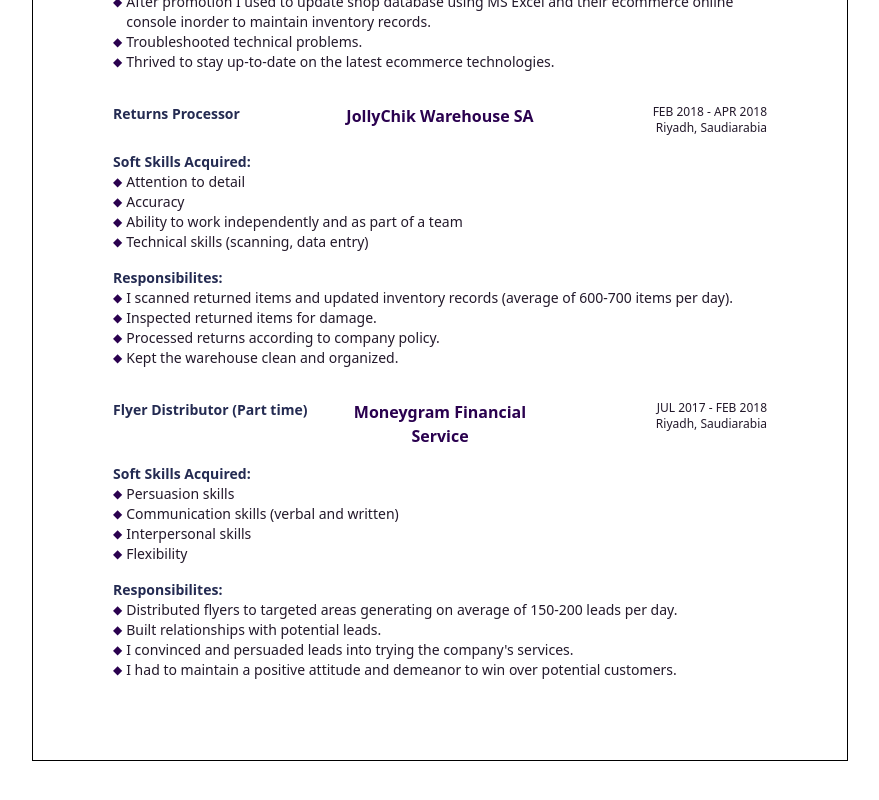
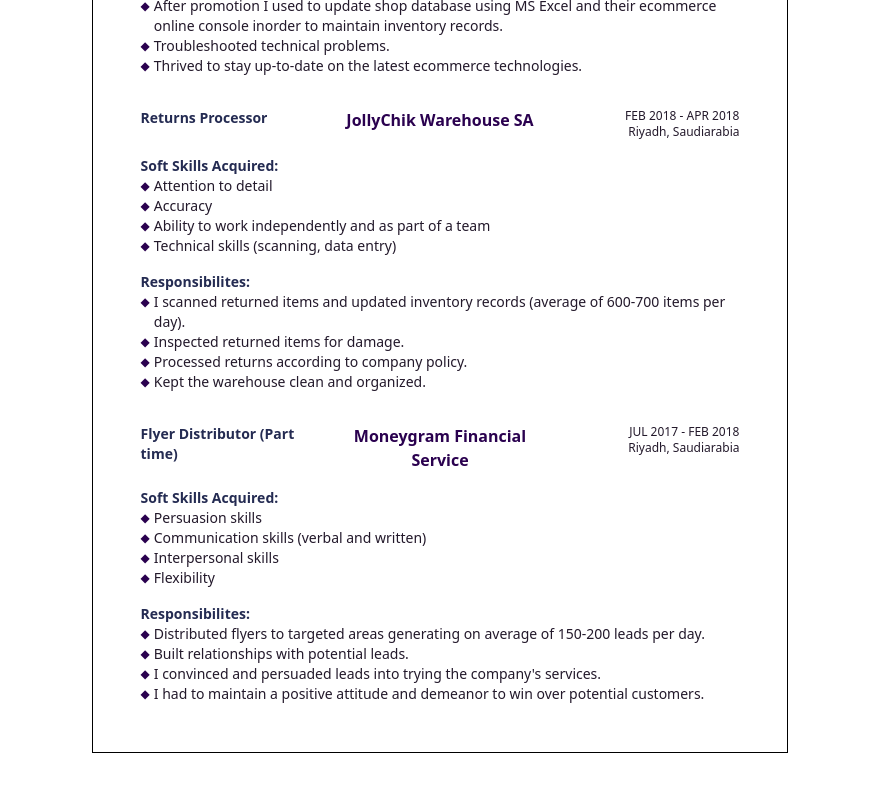
Before and after one commit to webdevsk/next-resume, a React (Vite) app: page / in a window 1280 px wide. Shown: the part 968-1768 px from the top of the page, without its empty margins (200-1079 px from the left). Built offline with nearby package versions, Linux system fonts and the light colour scheme.

Commit message:
Massive changes in styles inorder to fix puppeteer print pdf

```diff
--- a/src/App.jsx
+++ b/src/App.jsx
@@ -24,7 +24,10 @@ function App() {
         </div>
       )}
       <div id={!printMode ? "pdf-container" : ""}>
-        <div id="pdf">
+        <div
+          id="pdf"
+          className="mx-auto my-4 border border-black p-[--pdf-margin] print:mx-0 print:my-0 print:border-none print:p-0"
+        >
           <Template1 printMode={printMode} />
         </div>
       </div>
--- a/src/index.css
+++ b/src/index.css
@@ -4,33 +4,31 @@
 
 /* pdf.print does not take pdf css margin into account. It will add a margin around the printable area if given inside @page declaration.
 So
-For web: Give padding to parent of pdf
+For web: Give padding to pdf but disable it using @media print
 For print: Give margin inside @page declaration
-And negate them twice from pdf initial width and height*/
+And negate them twice from pdf initial width*/
+
+/* @pdf property and values have to be raw static css. So use same margin in both --pdf-margin and @page margin manually */
+:root {
+  --pdf-margin: 3em;
+}
 
 @page {
-  size: letter portrait;
-  margin: 5rem;
-  /* @apply  */
-}
-
-#pdf-container {
-  /* height: 1056px; */
-  max-width: 816px;
-  padding: 5rem;
-  width: 100%;
-  @apply border border-theme bg-white p-8 md:p-20;
+  size: A4 portrait;
+  margin: 3em;
 }
 
 #pdf {
-  /* height: calc(1056px - 5rem * 2); */
-  max-width: calc(816px - 5rem * 2);
+  max-width: calc(210mm - 0.2mm - var(--pdf-margin) * 2);
   width: 100%;
   @apply bg-white [&_a:hover]:underline;
 }
 
+/* puppeteer headless chrome's print screen is weird. The viewport is under 600px and media queries wont work. Giving viewport size in puppeteer settings will only take effect in normal browser mode, but not in print mode. So write initial styles for pdf view then use @media(max-width: 500px) or max-[500px]:propery-value in Tailwind for mobile view when browsing. @media 600px or above screen styles will be ineffective in print mode.*/
+
 @layer base {
   body {
+    @apply print:bg-white;
   }
   h1,
   h2,
@@ -63,31 +61,31 @@ And negate them twice from pdf initial width and height*/
   }
 
   h1 {
-    @apply text-3xl md:text-4xl;
+    @apply text-4xl max-[500px]:text-3xl;
   }
 
   h2 {
-    @apply text-xl md:text-2xl;
+    @apply text-2xl max-[500px]:text-xl;
   }
 
   h3 {
-    @apply text-lg md:text-xl;
+    @apply text-xl max-[500px]:text-lg;
   }
 
   h4 {
-    @apply text-base md:text-lg;
+    @apply text-lg max-[500px]:text-base;
   }
 
   h5 {
-    @apply text-sm md:text-base;
+    @apply text-base max-[500px]:text-sm;
   }
 
   h6 {
-    @apply text-xs md:text-sm;
+    @apply text-sm max-[500px]:text-xs;
   }
 
   p {
-    @apply text-xs md:text-sm;
+    @apply text-sm max-[500px]:text-xs;
   }
 
   small {
@@ -95,6 +93,6 @@ And negate them twice from pdf initial width and height*/
   }
 
   span {
-    @apply text-xs md:text-sm;
+    @apply text-sm max-[500px]:text-xs;
   }
 }
--- a/src/templates/Template1.css
+++ b/src/templates/Template1.css
@@ -32,7 +32,7 @@
   }
 
   #contact-info .title {
-    @apply hidden font-semibold capitalize md:block;
+    @apply font-semibold capitalize max-[500px]:hidden;
   }
 
   #about-me {
@@ -52,7 +52,7 @@
   }
 
   #skills .skillset {
-    @apply grid grid-flow-row justify-start gap-x-2 gap-y-1 pt-2 md:grid-flow-col md:grid-rows-3;
+    @apply grid grid-flow-col grid-rows-3 justify-start gap-x-2 gap-y-1 pt-2 max-[500px]:grid-flow-row max-[500px]:grid-rows-none;
   }
 
   /* projects */
--- a/src/templates/Template1.jsx
+++ b/src/templates/Template1.jsx
@@ -8,7 +8,7 @@ import "./Template1.css"
 const Template1 = ({ printMode }) => {
   const nameColRef = useRef(null)
   const imageRef = useRef(null)
-  console.log(printMode)
+
   useEffect(() => {
     const handleSize = () => {
       if (!data.photo && !photo) return
```
